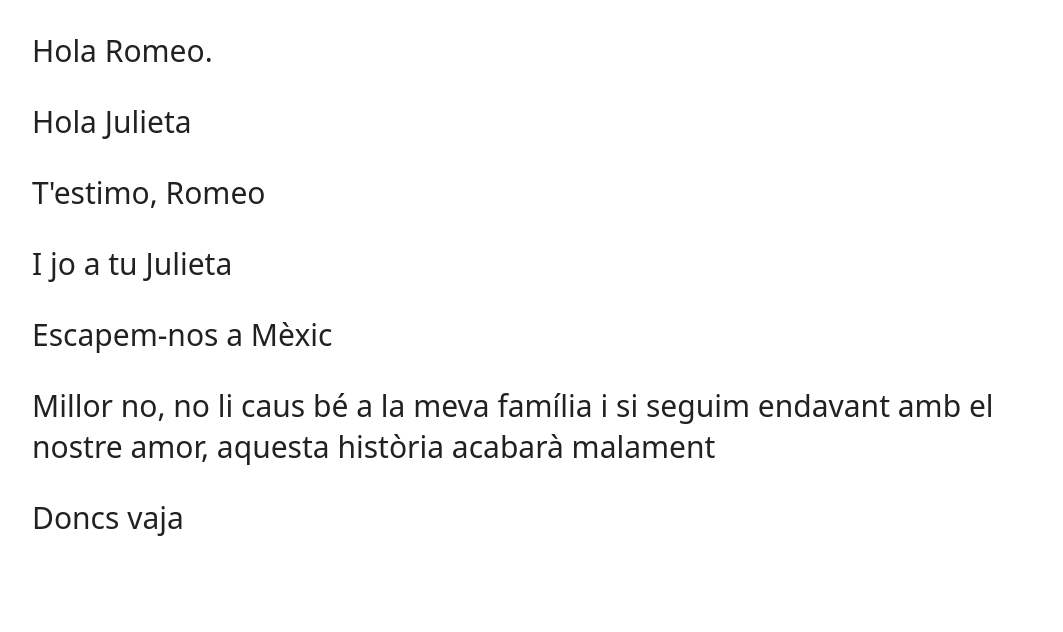
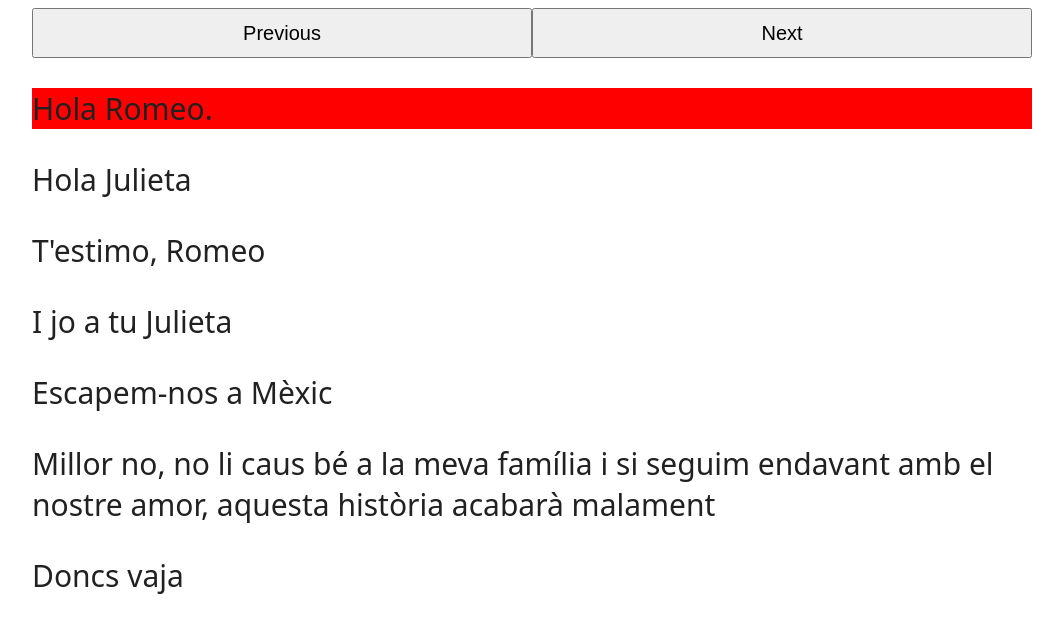
Before and after one commit to ecuellarfernandez/react-teatre, a React app: page / in a window 1280 px wide. Shown: the top 632 px of the page, without its empty margins (108-1171 px from the left). Built offline with nearby package versions, Linux system fonts and the light colour scheme.

Commit message:
lvl 4 completed

```diff
--- a/src/components/Theatre/Theatre-style.js
+++ b/src/components/Theatre/Theatre-style.js
@@ -1,7 +1,14 @@
 import styled from 'styled-components'
 
 export const Paragraph = styled.p`
-    font-size: 30px;
+    font-size: 1.875rem;
     color: hsl(0, 0%, 13%);
-    user-select:none;
+
+    background-color: ${props=> props.active && 'red'}
 `
+export const TheatreControls = styled.div`
+    & > button{
+        font-size: 1.25rem
+    }
+    display:flex;
+`
--- a/src/components/Theatre/TheatreLines.js
+++ b/src/components/Theatre/TheatreLines.js
@@ -1,15 +1,85 @@
-import lines from '../../lines.json'
-import { Container } from '../globalStyles'
-import { Paragraph } from './Theatre-style'
+import React, { useEffect, useState } from 'react'
+// import linesJSON from '../../lines.json'
+import { Container, Button } from '../globalStyles'
+import { Paragraph, TheatreControls } from './Theatre-style'
+
+function useData(){
+    const [data, setData] = useState([])
+
+    useEffect(()=>{
+        fetch('../../../public/lines.json')
+        .then(response=>response.json())
+        .then(datos=> {
+            setData(datos)
+        })
+        .catch(error=>error.message)
+
+    }, [])
+
+    return data
+}
 
 function TheatreLines(){
+    const data = useData();
+
+    const [count, setCount] = useState(0);
+    const [line, setLine] = useState(data[count]);
+
+    const nextClick =()=>{
+
+        count < data.length-1 ?
+
+        setCount(prevState=> {
+
+            setLine( data[prevState+1] )
+            return prevState+1
+
+        }) :
+
+        setCount(_=> {
+
+            setLine( data[0] )
+            return 0
+
+        })
+
+    }
+
+    const prevClick= ()=>{
+
+        count <= data.length && count > 0 ?
+
+        setCount(prevState=>{
+
+            setLine( data[prevState - 1] )
+            return prevState - 1
+
+        }) :
+
+        setCount(_=>{
+
+            setLine( data[data.length - 1] )
+            return data.length - 1
+
+        })
+    }
 
     return (
         <Container>
+
+            <TheatreControls>
+                <Button onClick={prevClick}>Previous</Button>
+                <Button onClick={nextClick}>Next</Button>
+            </TheatreControls>
+
             {
-                lines.map(line=> <Paragraph> { line}  </Paragraph>)
+
+            data.map((item, index)=><Paragraph key={item} active={ index === count }>{item}</Paragraph>)
+
             }
+
         </Container>
+
     )
 }
 
--- a/src/components/globalStyles.js
+++ b/src/components/globalStyles.js
@@ -5,8 +5,14 @@ export const Container = styled.div`
     width: min(90%, 62.5rem);
 `
 
+export const Button = styled.button`
+    width: 100%;
+    height: 3.125rem;
+`
+
 export const GlobalStyle = createGlobalStyle`
     body{
+        user-select:none;
         font-family: system-ui;
     }
 `
```
Also changed, not shown: public/lines.json (renamed from src/lines.json).
